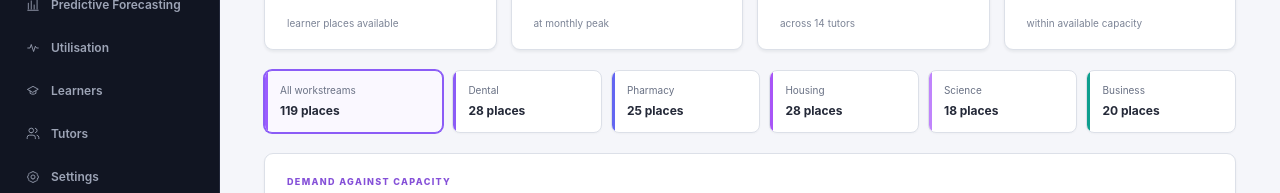
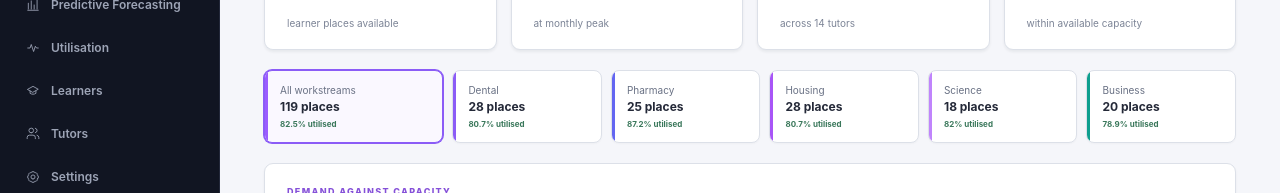
Before and after one commit to Skills4Group/skills4-capacity-planner-dev, a React (Vite) app in the folder frontend/: page / in a window 1280 px wide. Shown: the part 212-405 px from the top of the page. Built offline with nearby package versions, Linux system fonts and the light colour scheme; no server answers.

Commit message:
Show workstream utilisation on dashboard

```diff
--- a/frontend/src/App.css
+++ b/frontend/src/App.css
@@ -432,8 +432,25 @@ main {
 }
 
 .workstream-strip strong {
+  display: block;
   color: #242938;
   font-size: 12px;
+}
+
+.workstream-strip .workstream-utilisation {
+  display: block;
+  margin-top: 5px;
+  color: #39775a;
+  font-size: 8px;
+  font-weight: 750;
+}
+
+.workstream-strip .workstream-utilisation.high {
+  color: #9a5d12;
+}
+
+.workstream-strip .workstream-utilisation.over {
+  color: #b63853;
 }
 
 .forecast-card,
--- a/frontend/src/App.tsx
+++ b/frontend/src/App.tsx
@@ -6,6 +6,7 @@ import { PredictiveForecastView } from './PredictiveForecastView'
 import { UtilisationView } from './UtilisationView'
 import { TutorsView } from './TutorsView'
 import { reportingWorkstreams, type ForecastResponse, type TutorDiscoverySummary, type TutorMonth, type Workstream } from './types'
+import { calculateWorkstreamUtilisation } from './workstreamUtilisation'
 const demoForecast = createDemoForecast()
 const monthFormatter = new Intl.DateTimeFormat('en-GB', {
   month: 'short',
@@ -123,6 +124,8 @@ function App() {
     }
   }, [capacityOverride, scenarioRows])
   const selectedStreamRows = forecast.workstream_months.filter((row) => row.month === selectedMonth)
+  const scenarioTutorCapacity = scenarioOpen ? capacityOverride : undefined
+  const allWorkstreamUtilisation = calculateWorkstreamUtilisation(selectedStreamRows, scenarioTutorCapacity)
   const trendRows = forecast.months.map((month) => {
     const rows = forecast.workstream_months.filter(
       (row) => row.month === month && (selectedWorkstream === 'All' || row.workstream === selectedWorkstream),
@@ -229,10 +232,11 @@ function App() {
         )}
 
         <section className="workstream-strip" aria-label="Workstream filters">
-          <button className={selectedWorkstream === 'All' ? 'active' : ''} onClick={() => setSelectedWorkstream('All')}><span>All workstreams</span><strong>{selectedStreamRows.reduce((sum, row) => sum + row.remaining_capacity, 0)} places</strong></button>
+          <button className={selectedWorkstream === 'All' ? 'active' : ''} onClick={() => setSelectedWorkstream('All')}><span>All workstreams</span><strong>{allWorkstreamUtilisation.remaining} places</strong><small className={`workstream-utilisation ${allWorkstreamUtilisation.tone}`}>{allWorkstreamUtilisation.label}</small></button>
           {reportingWorkstreams.map((workstream) => {
             const row = selectedStreamRows.find((item) => item.workstream === workstream)
-            return <button key={workstream} data-stream={workstream} className={selectedWorkstream === workstream ? 'active' : ''} onClick={() => setSelectedWorkstream(workstream)}><span>{workstream}</span><strong>{row?.remaining_capacity ?? 0} places</strong></button>
+            const utilisation = calculateWorkstreamUtilisation(row ? [row] : [], scenarioTutorCapacity)
+            return <button key={workstream} data-stream={workstream} className={selectedWorkstream === workstream ? 'active' : ''} onClick={() => setSelectedWorkstream(workstream)}><span>{workstream}</span><strong>{utilisation.remaining} places</strong><small className={`workstream-utilisation ${utilisation.tone}`}>{utilisation.label}</small></button>
           })}
         </section>
 
--- /dev/null
+++ b/frontend/src/workstreamUtilisation.ts
@@ -0,0 +1,36 @@
+import type { WorkstreamMonth } from './types'
+
+export type WorkstreamUtilisationTone = 'standard' | 'high' | 'over'
+
+export interface WorkstreamUtilisationMetric {
+  capacity: number
+  learners: number
+  remaining: number
+  percent: number | null
+  label: string
+  tone: WorkstreamUtilisationTone
+}
+
+export function calculateWorkstreamUtilisation(
+  rows: WorkstreamMonth[],
+  scenarioCapacityPerTutor?: number,
+): WorkstreamUtilisationMetric {
+  const capacity = rows.reduce(
+    (sum, row) => sum + (scenarioCapacityPerTutor === undefined
+      ? row.total_capacity
+      : row.tutors * scenarioCapacityPerTutor),
+    0,
+  )
+  const learners = rows.reduce((sum, row) => sum + row.peak_projected_caseload, 0)
+  const remaining = capacity - learners
+
+  if (capacity <= 0 && learners > 0) {
+    return { capacity, learners, remaining, percent: null, label: 'No capacity', tone: 'over' }
+  }
+
+  const percent = capacity > 0 ? Math.round((learners / capacity) * 1000) / 10 : 0
+  const label = `${Number.isInteger(percent) ? percent.toFixed(0) : percent.toFixed(1)}% utilised`
+  const tone = percent > 100 ? 'over' : percent >= 90 ? 'high' : 'standard'
+
+  return { capacity, learners, remaining, percent, label, tone }
+}
```
Also changed, not shown: 2 other files (tests, documents, lock files or other folders).
